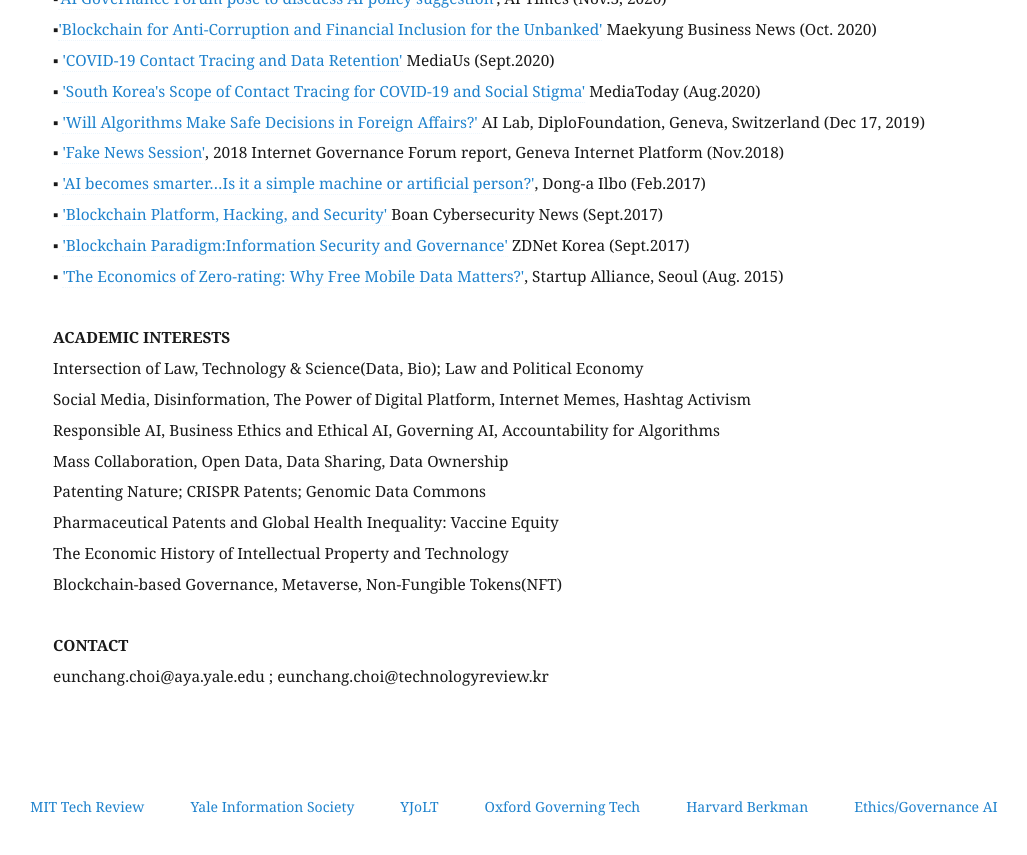
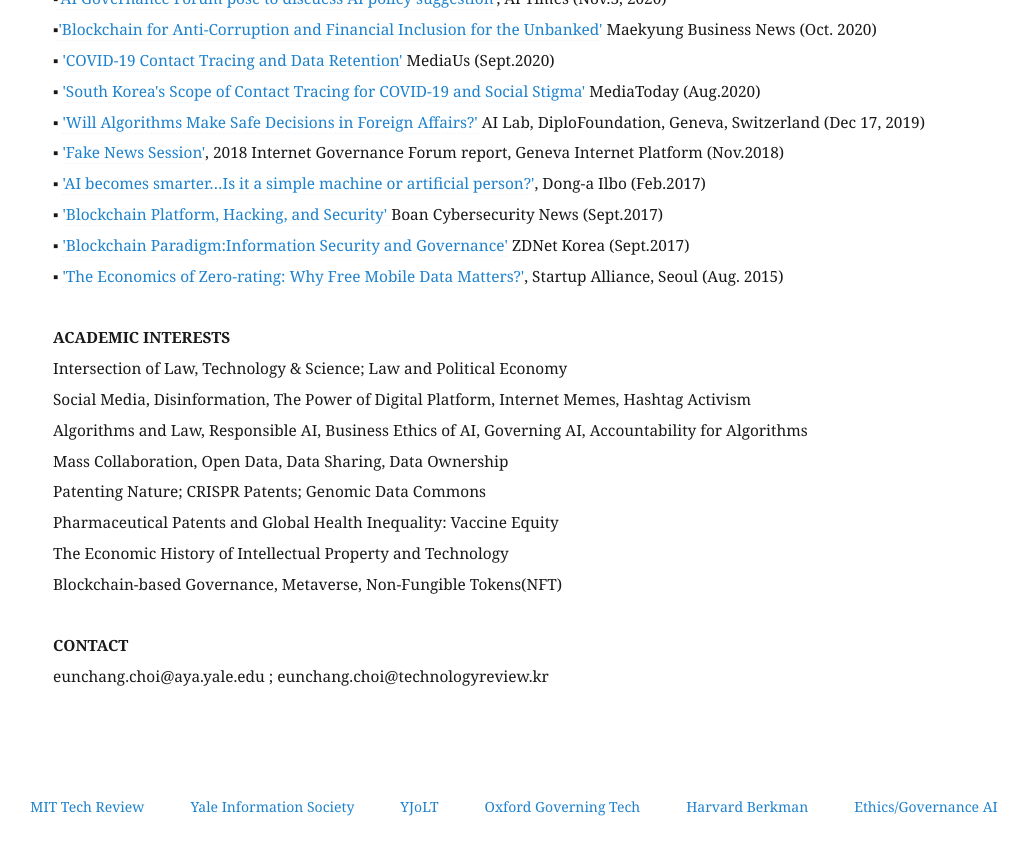
Before and after one commit to eunchangchoi/eunchangchoi.github.io, a Jekyll site: the page built from index.md, in a window 1280 px wide and 900 px high, scrolled down 6359 px. Shown: the top 855 px of the window, without its empty margins (47-1074 px from the left). Built offline with Jekyll 4.4.1, drawn with Linux system fonts in a browser that asks for light colours.

Commit message:
Update index.md

```diff
--- a/index.md
+++ b/index.md
@@ -166,9 +166,9 @@
 
  <br>
  <strong> ACADEMIC INTERESTS </strong> <br>
-   Intersection of Law, Technology & Science(Data, Bio); Law and Political Economy<br>
+   Intersection of Law, Technology & Science; Law and Political Economy<br>
    Social Media, Disinformation, The Power of Digital Platform, Internet Memes, Hashtag Activism <br>
-   Responsible AI, Business Ethics and Ethical AI, Governing AI, Accountability for Algorithms <br>
+   Algorithms and Law, Responsible AI, Business Ethics of AI, Governing AI, Accountability for Algorithms <br>
    Mass Collaboration, Open Data, Data Sharing, Data Ownership <br>
    Patenting Nature; CRISPR Patents; Genomic Data Commons <br>
    Pharmaceutical Patents and Global Health Inequality: Vaccine Equity <br>
```
